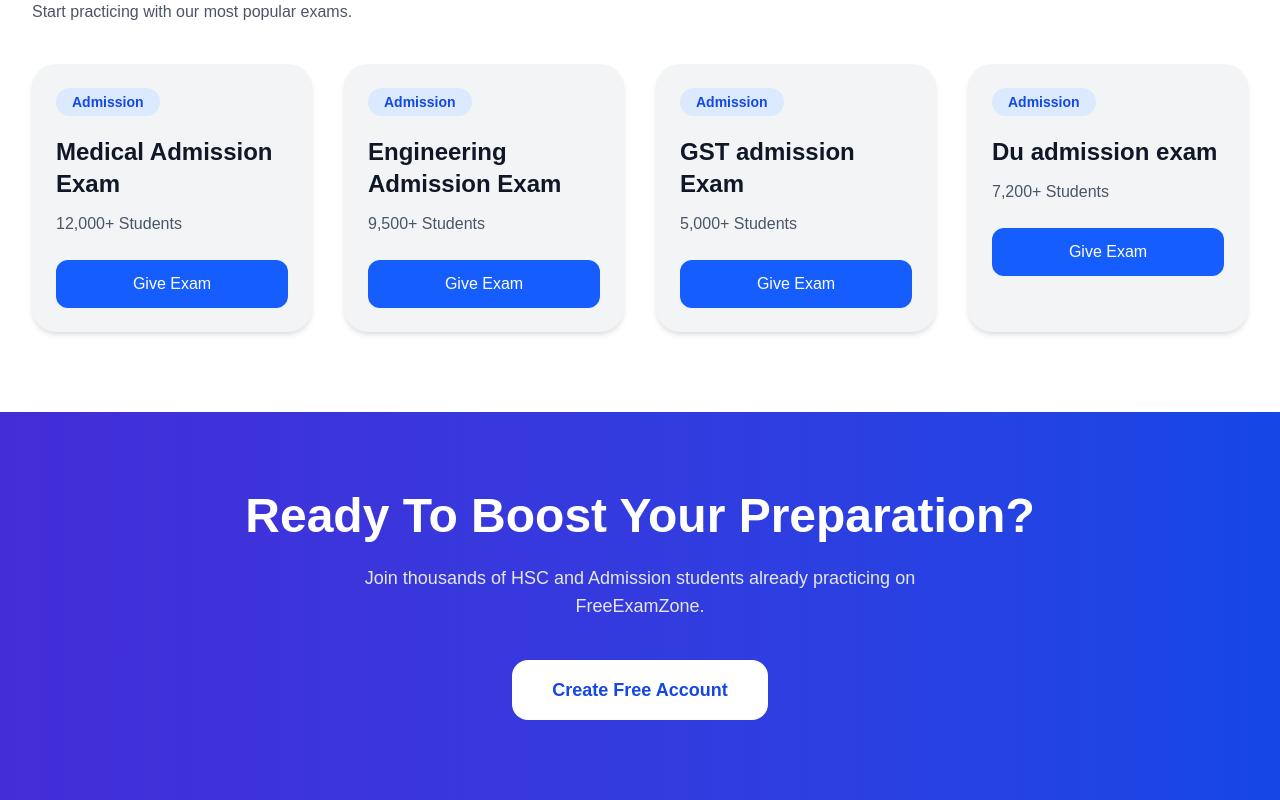
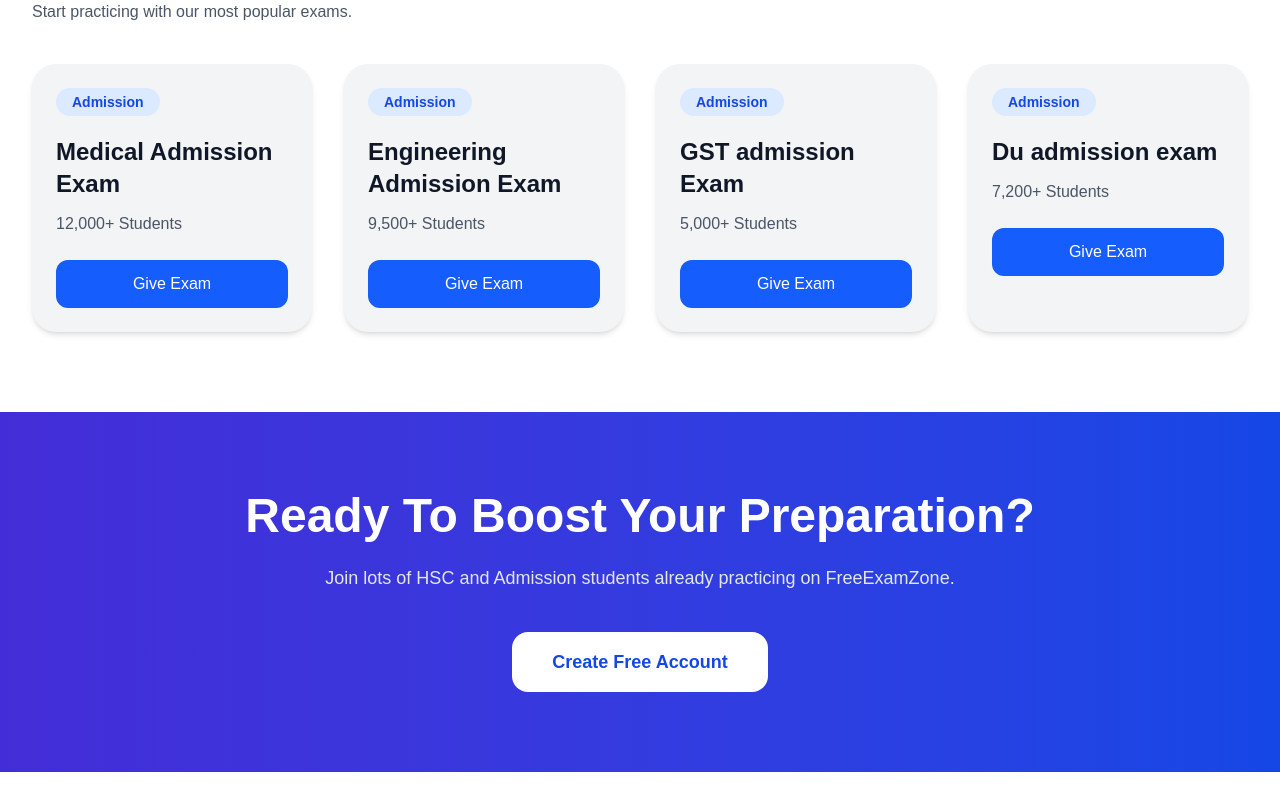
Before and after one commit to ALIM23700/FreeExamZone, a Next.js app in the folder freeexam/: page / in a window 1280 px wide. Shown: the part 1127-1927 px from the top of the page. After the commit the page ends 1899 px from the top, so only its background shows below. Built offline with nearby package versions, Linux system fonts and the light colour scheme.

Commit message:
make small change

```diff
--- a/freeexam/app/page.tsx
+++ b/freeexam/app/page.tsx
@@ -168,7 +168,7 @@ export default function Home() {
         </h3>
 
         <p className="mt-6 text-lg text-gray-200 max-w-2xl mx-auto">
-          Join thousands of HSC and Admission students already practicing on
+          Join lots  of HSC and Admission students already practicing on
           FreeExamZone.
         </p>
 
```
